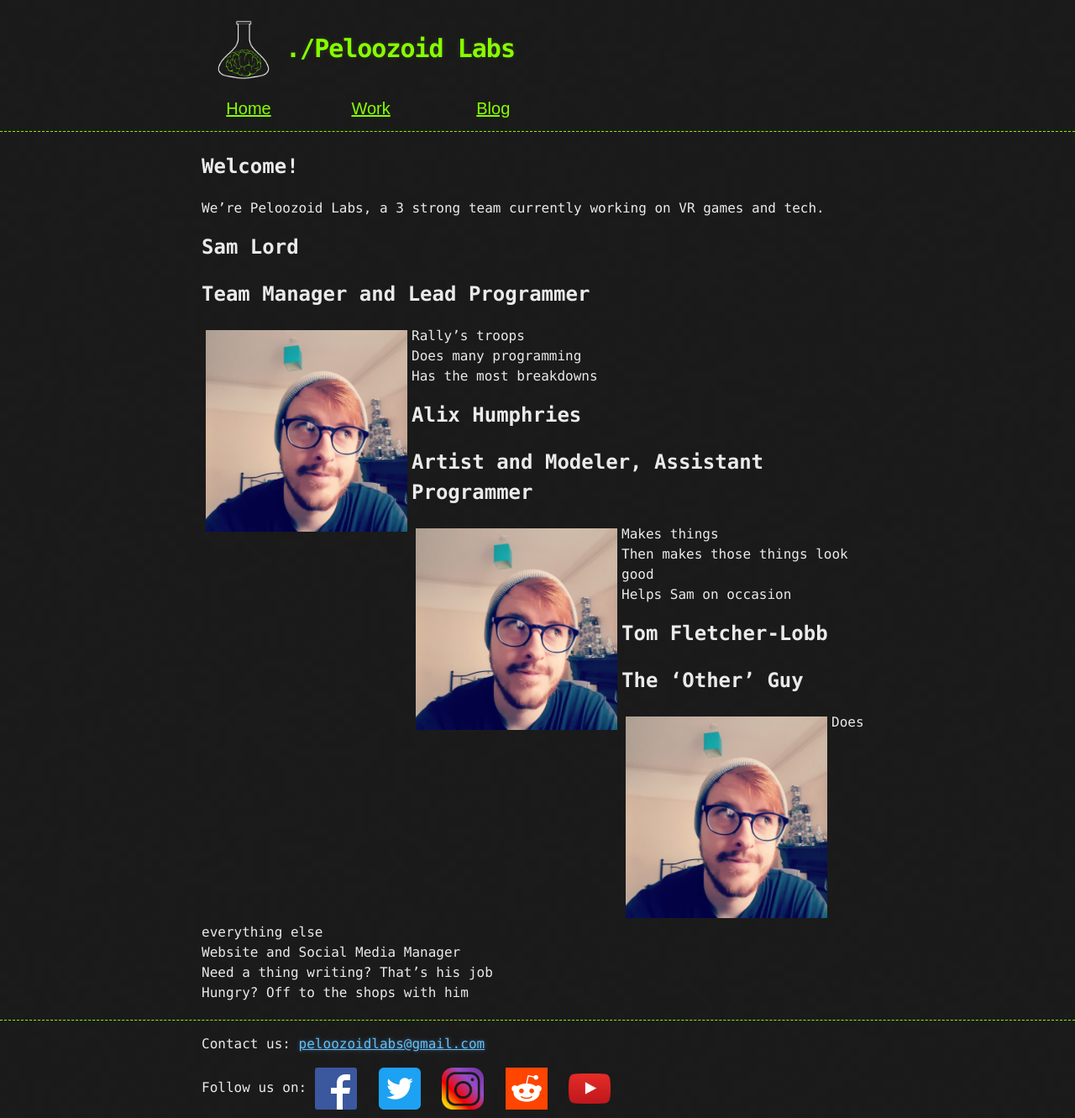
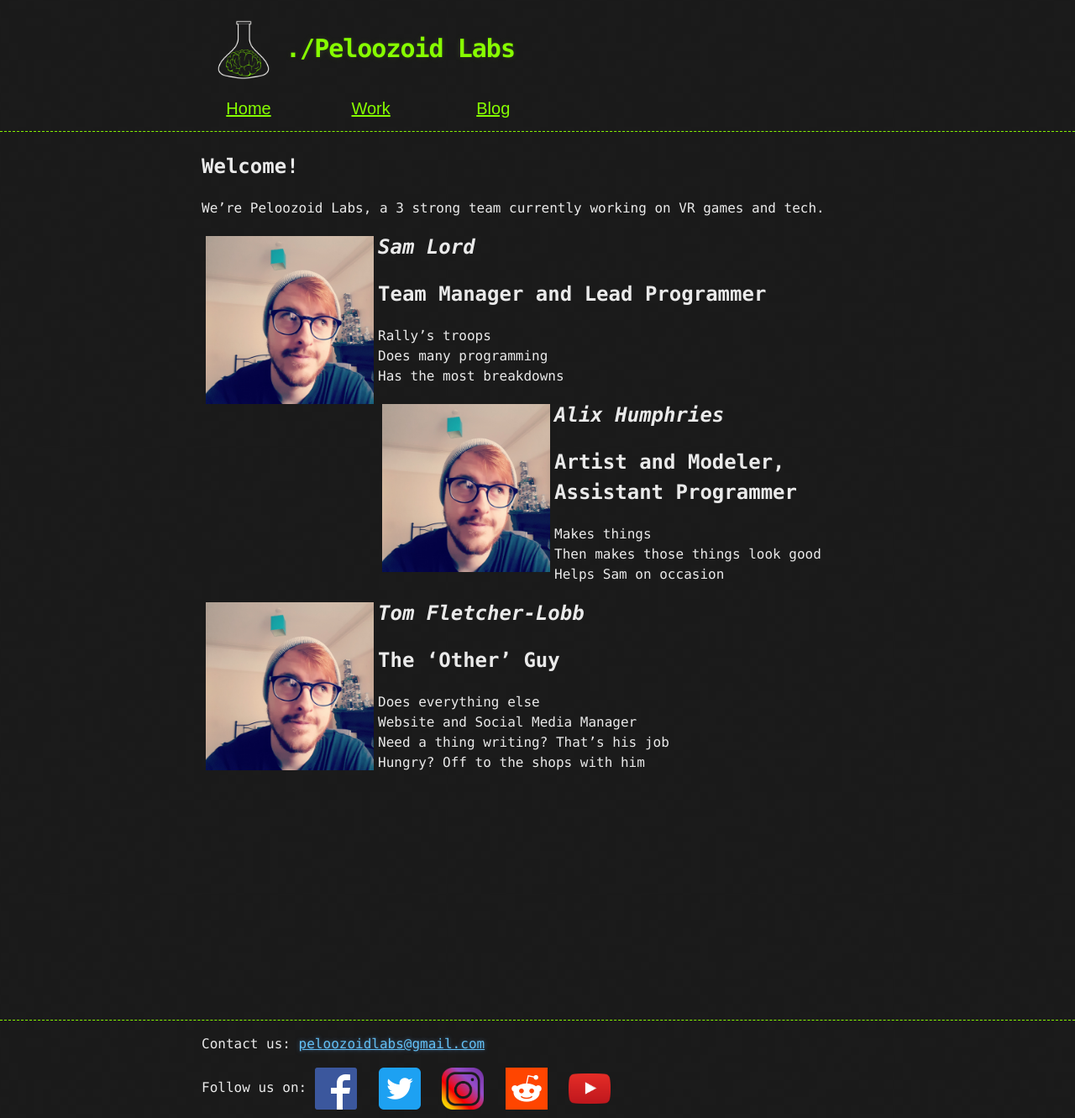
Before and after one commit to Flobb212/www.peloozoid.co.uk, a Jekyll site: the page built from index.md, in a window 1280 px wide and 1331 px high. Shown: the whole window at 84% size. Built offline with Jekyll 4.4.1, drawn with Linux system fonts in a browser that asks for light colours.

Commit message:
resizing and editing things

```diff
--- a/_sass/jekyll-theme-hacker.scss
+++ b/_sass/jekyll-theme-hacker.scss
@@ -12,7 +12,7 @@ body {
 }
 
 img[src="/assets/images/tom.png"]{
-  max-width: 30%;
+  max-width: 25%;
   float: left;
   padding: 5px;
 }
--- a/index.md
+++ b/index.md
@@ -6,23 +6,23 @@ title: Peloozoid Labs
 # Welcome!
 We're Peloozoid Labs, a 3 strong team currently working on VR games and tech.
 
-# Sam Lord
+![HHH picture]({{ "/assets/images/tom.png" }})
+# _Sam Lord_
 # Team Manager and Lead Programmer
-![HHH picture]({{ "/assets/images/tom.png" }})
 Rally's troops
 Does many programming
 Has the most breakdowns
 
-# Alix Humphries
+![HHH picture]({{ "/assets/images/tom.png" }})
+# _Alix Humphries_
 # Artist and Modeler, Assistant Programmer
-![HHH picture]({{ "/assets/images/tom.png" }})
 Makes things
 Then makes those things look good
 Helps Sam on occasion
 
-# Tom Fletcher-Lobb
+![HHH picture]({{ "/assets/images/tom.png" }})
+# _Tom Fletcher-Lobb_
 # The 'Other' Guy
-![HHH picture]({{ "/assets/images/tom.png" }})
 Does everything else
 Website and Social Media Manager
 Need a thing writing? That's his job
```
